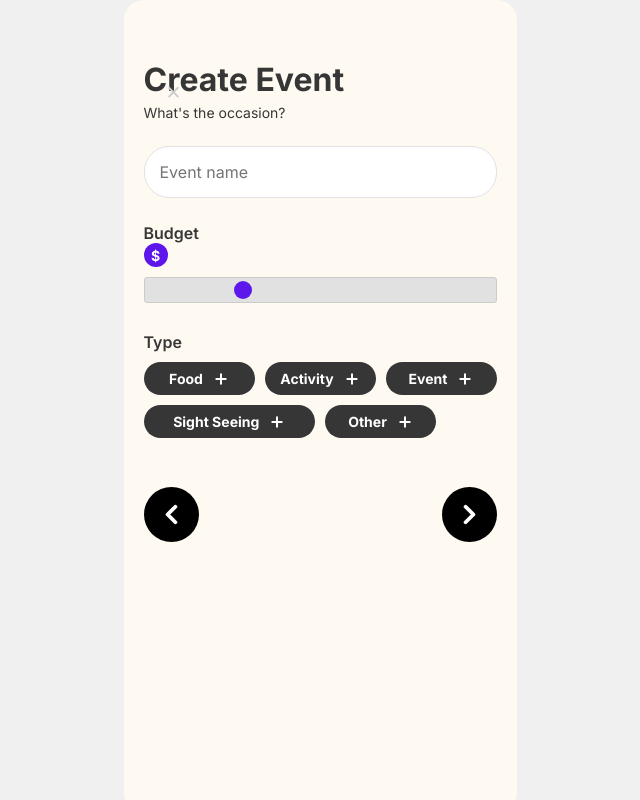
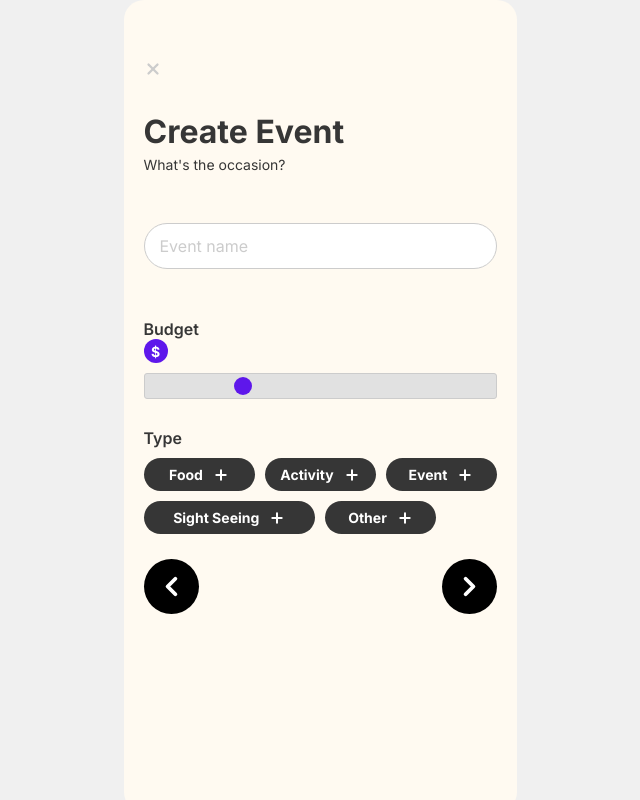
Before and after one commit to sharsharw/PICKI-APP, a Next.js app in the folder picki/: page /events in a window 1280 px wide. Shown: the whole page, without its empty margins (320-960 px from the left). Built offline with nearby package versions, Linux system fonts and the light colour scheme.

Commit message:
styled input field and added margins

```diff
--- a/picki/app/events/events.css
+++ b/picki/app/events/events.css
@@ -19,39 +19,15 @@
     justify-content: space-between;
 }
 
-/* Page layout */
-.event-page {
-  display: flex;
-  flex-direction: column;
-  height: 100%;
-  box-sizing: border-box;
-  position: relative;
+/* Back button */
+.close-button-container{
+    padding-bottom: 30px;
 }
-
-
-/* Back button */
-.back-button {
-  position: absolute;
-  top: 15px;
-  left: 15px;
-  width: 30px;
-  height: 30px;
-  display: flex;
-  align-items: center;
-  justify-content: center;
-  font-size: 24px;
-  color: #CCCCCC;
-  cursor: pointer;
+.close-icon {
+    color: #CCCCCC;
 }
 
 /* Content section */
-.content {
-  flex: 1;
-  display: flex;
-  flex-direction: column;
-  padding: 20px 0;
-}
-
 h1 {
   font-size: 32px;
   font-weight: bold;
@@ -73,19 +49,31 @@ h1 {
 .form-label {
   font-size: 16px;
   font-weight: 600;
-  margin-bottom: 10px;
+  margin-bottom: 20px;
   color: #363636;
+}
+
+.event-name-input{
+    margin-top: 50px;
+    margin-bottom: 50px;
 }
 
 .event-input {
   width: 100%;
-  padding: 15px;
-  border-radius: 25px;
-  border: 1px solid #e1e1e1;
+  padding: 12px 15px;
+  border-radius: 33px;
+  border: 1px solid #cccccc;
   font-size: 16px;
   box-sizing: border-box;
   outline: none;
+  color: #363636;
 }
+
+.event-input::placeholder {
+  color: #cccccc;
+    font-size: 16px;
+}
+
 
 /* Budget slider */
 .budget-indicator {
--- a/picki/app/events/page.js
+++ b/picki/app/events/page.js
@@ -3,6 +3,7 @@
 import { useState } from 'react';
 import ArrowButton from '../components/arrowButton/ArrowButton';
 import TypeFilter from '../components/TypeFilter/TypeFilter';
+import { X } from 'lucide-react';
 import './events.css';
 
 
@@ -53,15 +54,15 @@ export default function EventPage() {
         <div className="event-page">
 
 
-          <div className="back-button">
-            <span>×</span>
+          <div className="close-button-container">
+                <X size={18} strokeWidth={3} className="close-icon"/>
           </div>
 
           <div className="create-event-form">
             <h1>Create Event</h1>
             <p className="subtitle">What's the occasion?</p>
 
-            <div className="form-group">
+            <div className="event-name-input">
               <input
                 type="text"
                 name="name"
```
